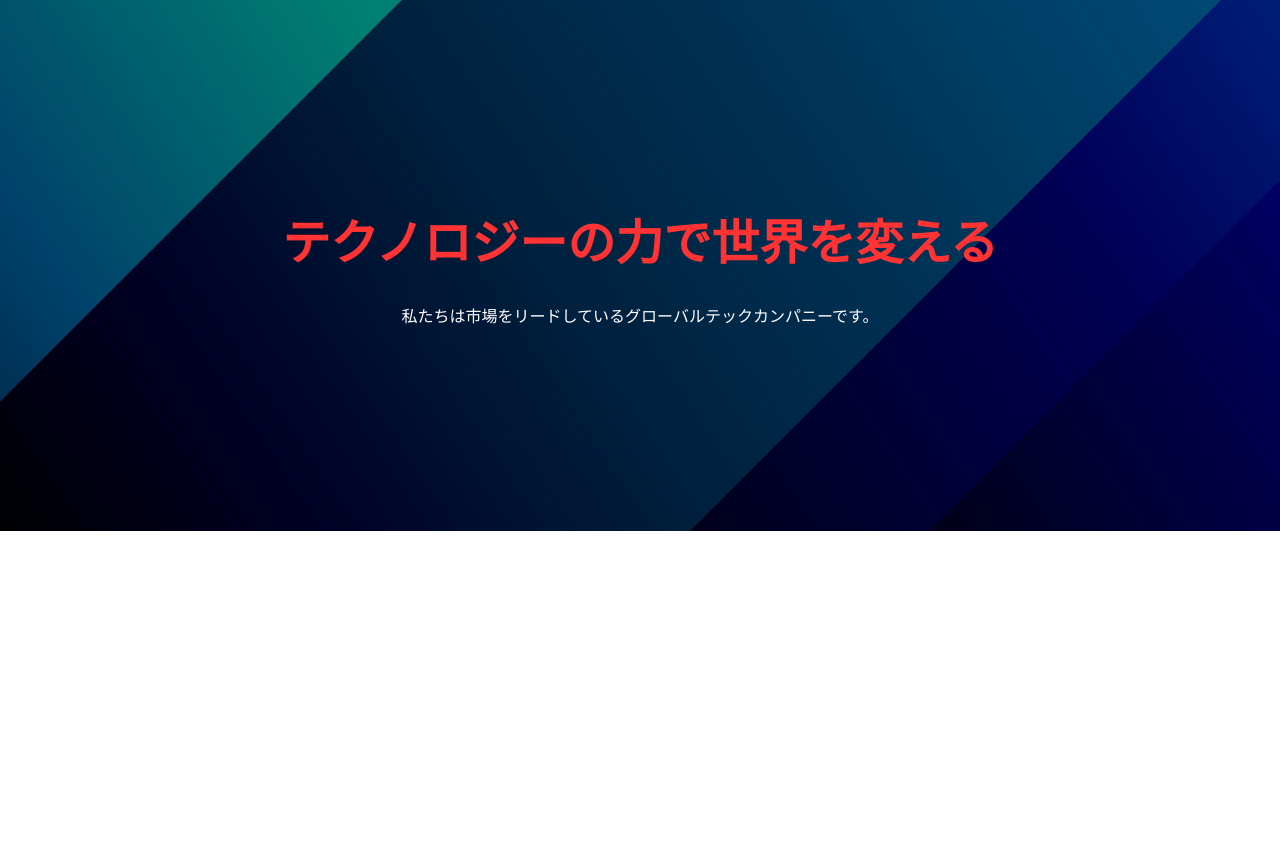
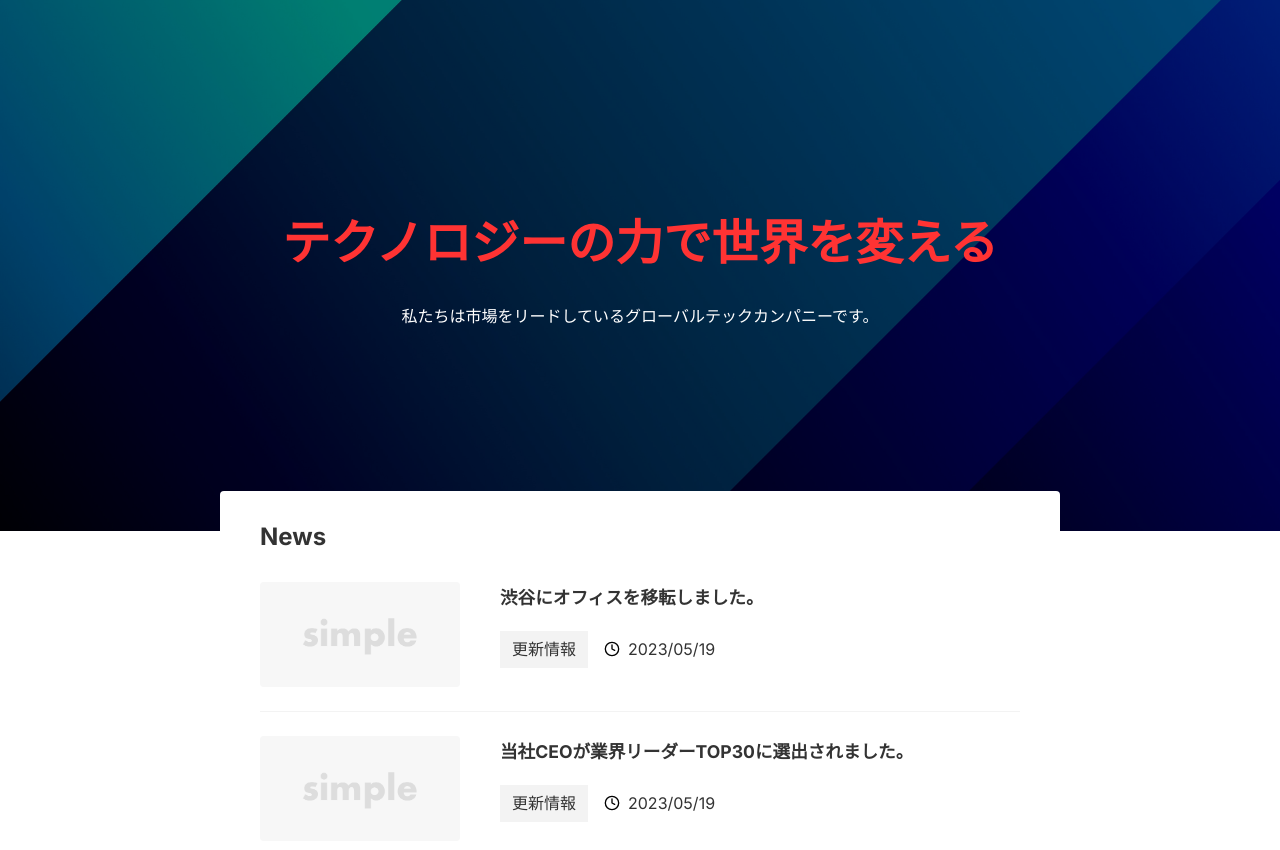
Before and after one commit to 18yoshitake/my-next-project, a Next.js app: page / in a window 1280 px wide. Shown: the top 850 px of the page. Before the commit the page ends 800 px from the top, so only its background shows below. Built offline with nearby package versions, Linux system fonts and the light colour scheme.

Commit message:
3-3-1まで完了

```diff
--- a/app/page.module.css
+++ b/app/page.module.css
@@ -35,6 +35,70 @@
   z-index: -1;
 }
 
+.news {
+  position: relative;
+  background-color: #fff;
+  width: 840px;
+  margin: -40px auto 0;
+  padding: 24px 40px;
+  border-radius: var(--border-radius);
+}
+
+.newsTitle {
+  font-size: 1.5rem;
+}
+
+.list {
+  border-bottom: 1px solid var(--color-border-light);
+}
+
+.link {
+  display: flex;
+  align-items: flex-start;
+  gap: 40px;
+  padding: 24px 0;
+}
+
+.image {
+  width: 200px;
+  height: auto;
+  border-radius: var(--border-radius);
+}
+
+.newsItemTitle {
+  font-size: 1.1rem;
+  font-weight: bold;
+  margin-bottom: 0.5rem;
+}
+
+.meta {
+  display: flex;
+  align-items: center;
+  gap: 16px;
+}
+
+.tag {
+  background-color: var(--color-bg-sub);
+  padding: 4px 12px;
+  background-repeat: var(--border-radius);
+  white-space: nowrap;
+  font-size: 1rem;
+}
+
+.date {
+  display: flex;
+  align-items: center;
+  gap: 8px;
+  margin: 0.8rem 0;
+  font-size: 1rem;
+}
+
+@media (max-width: 1000px) {
+  .news {
+    width: calc(100% - 160px);
+  }
+}
+
 @media (max-width: 640px) {
   .top {
     padding: 120px 16px;
@@ -62,4 +126,9 @@
     justify-content: center;
     z-index: -1;
   }
+
+  .news {
+    width: calc(100% - 32px);
+    padding: 16px 24px;
+  }
 }
--- a/app/page.tsx
+++ b/app/page.tsx
@@ -1,8 +1,52 @@
 import styles from "./page.module.css";
 import Image from "next/image";
 
+type News = {
+  id: string;
+  title: string;
+  category: { name: string };
+  publishedAt: string;
+  createdAt: string;
+};
+
+const data: {
+  contents: News[];
+} = {
+  contents: [
+    {
+      id: "1",
+      title: "渋谷にオフィスを移転しました。",
+      category: {
+        name: "更新情報",
+      },
+      publishedAt: "2023/05/19",
+      createdAt: "2023/05/19",
+    },
+    {
+      id: "2",
+      title: "当社CEOが業界リーダーTOP30に選出されました。",
+      category: {
+        name: "更新情報",
+      },
+      publishedAt: "2023/05/19",
+      createdAt: "2023/05/19",
+    },
+    {
+      id: "3",
+      title: "テストの記事です。",
+      category: {
+        name: "更新情報",
+      },
+      publishedAt: "2023/04/19",
+      createdAt: "2023/04/19",
+    },
+  ],
+};
+
 export default function Home() {
+  const sliceData = data.contents.slice(0, 2);
   return (
+    <>
       <section className={styles.top}>
         <div>
           <h1 className={styles.title}>テクノロジーの力で世界を変える</h1>
@@ -18,5 +62,40 @@
           height={1200}
         />
       </section>
+      <section className={styles.news}>
+        <h2 className={styles.newsTitle}>News</h2>
+        <ul>
+          {sliceData.map((article) => (
+            <li key={article.id} className={styles.list}>
+              <div className={styles.link}>
+                <Image
+                  className={styles.image}
+                  src="/no-image.png"
+                  alt="No image"
+                  width={1200}
+                  height={630}
+                />
+                <dl className={styles.contents}>
+                  <dt className={styles.newsItemTitle}>{article.title}</dt>
+                  <dd className={styles.meta}>
+                    <span className={styles.tag}>{article.category.name}</span>
+                    <span className={styles.date}>
+                      <Image
+                        src="/clock.svg"
+                        alt=""
+                        width={16}
+                        height={16}
+                        priority
+                      />
+                      {article.publishedAt}
+                    </span>
+                  </dd>
+                </dl>
+              </div>
+            </li>
+          ))}
+        </ul>
+      </section>
+    </>
   );
 }
```
Lines whose indentation alone changed are shown as unchanged.
